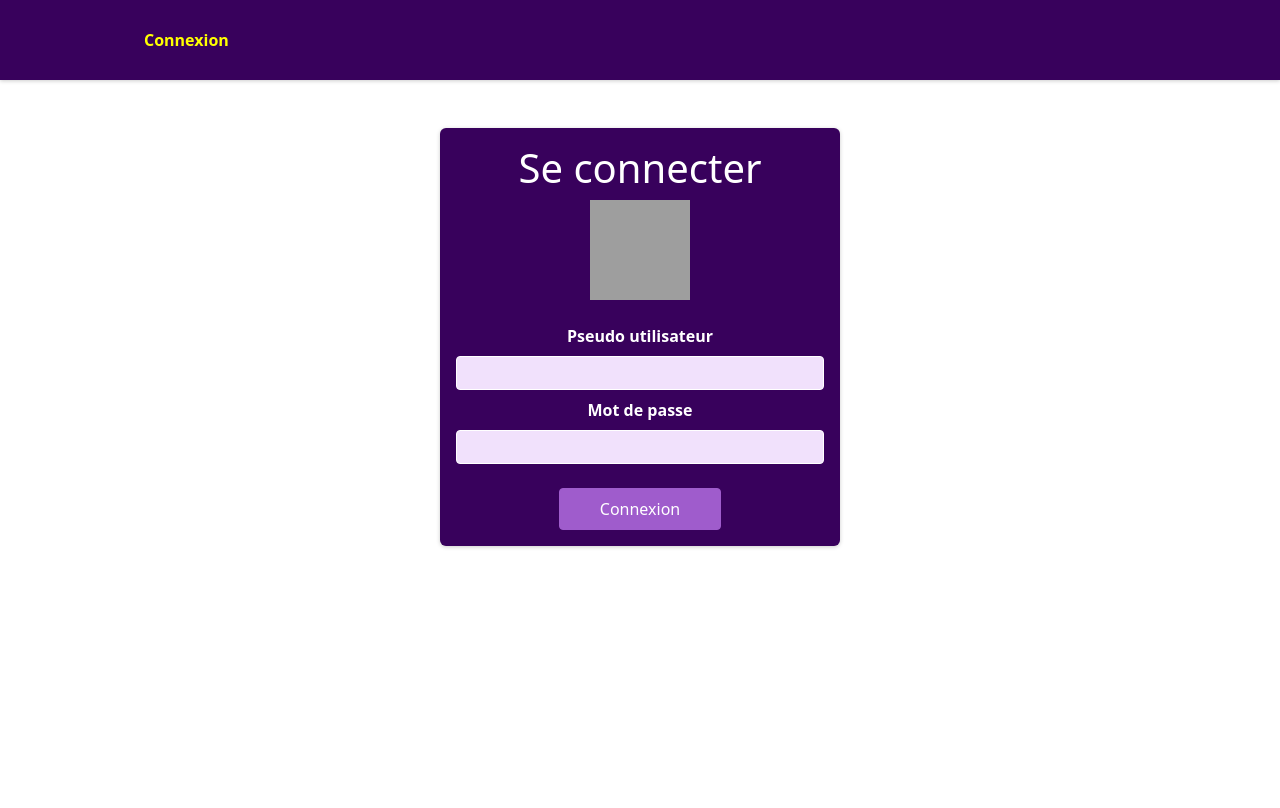
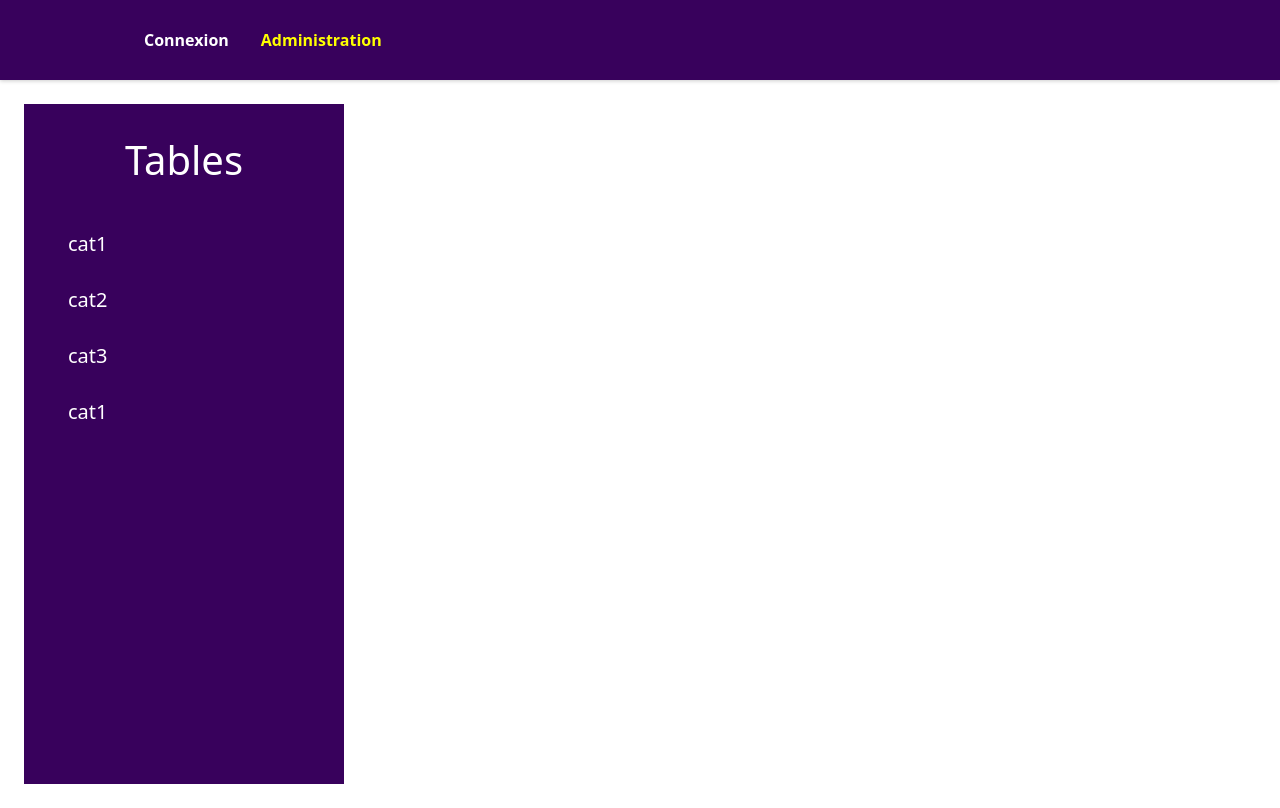
Before and after one commit to gyzzako/IG3-smartcity-react, a React (Create React App) app: page /administration in a window 1280 px wide. Built offline with nearby package versions, Linux system fonts and the light colour scheme; grey boxes are pictures that could not be loaded.

Commit message:
header onglet actif + début backoffice

```diff
--- /dev/null
+++ b/src/components/backOffice/BackOffice.js
@@ -0,0 +1,23 @@
+import React from "react";
+import Header from "../header/Header";
+import Category from "./Category";
+
+class backOffice extends React.Component{
+    constructor() {
+        super();
+        this.state={
+
+        }
+    }
+
+    render(){
+        return(
+          <div>
+              <Header/>
+              <Category/>
+          </div>
+        );
+    }
+}
+
+export default backOffice;
--- /dev/null
+++ b/src/components/backOffice/BackOffice.module.css
@@ -0,0 +1,7 @@
+.category{
+    padding: 2rem;
+    margin: 1.5rem;
+    width: 20rem;
+    height: 85vh;
+    background-color: #38015c;
+}
--- /dev/null
+++ b/src/components/backOffice/Category.js
@@ -0,0 +1,36 @@
+import React from "react";
+import { Navbar, Container } from 'react-bootstrap';
+import classes from './BackOffice.module.css';
+
+class Category extends React.Component{
+    constructor(){
+        super();
+        this.state={
+            categories:["cat1", "cat2", "cat3", "cat1"]
+        }
+    }
+
+    render(){
+        return(
+        <div className={classes.category}>
+            <h1 style={{color: 'white', textAlign: 'center'}}>Tables</h1>
+            <br />
+
+            {/* display category A CONTINUER POUR AFFICHER LE TABLEAU EN FONCTION */}
+            {
+                this.state.categories.map(category => {
+                    return(
+                        <Navbar>
+                            <Container>
+                                <Navbar.Brand style={{color: 'white'}}>{category}</Navbar.Brand>
+                            </Container>
+                        </Navbar>
+                    )
+                })
+            }
+        </div>
+        )
+    }
+}
+
+export default Category;
--- a/src/components/header/Header.js
+++ b/src/components/header/Header.js
@@ -12,7 +12,15 @@ const Header =() =>{
             <nav>
                 <ul>
                     <li>
-                        <NavLink activeClassName={classes.active} to="/">Connexion</NavLink>
+                        <NavLink activeClassName={classes.active} to="/" isActive={(match, location) => {
+                            if (!match) return false;
+                            if(match.url === "/connexion" || match.url === "/"){
+                                return true;
+                            }
+                        }}>Connexion</NavLink>
+                    </li>
+                    <li>
+                        <NavLink activeClassName={classes.active} to="/administration">Administration</NavLink>
                     </li>
                 </ul>
             </nav>
--- a/src/routes/routes.js
+++ b/src/routes/routes.js
@@ -4,16 +4,24 @@ import {
     Switch,
     Route,
 } from "react-router-dom";
+import BackOffice from "../components/backOffice/BackOffice";
 import Login from "../components/login/Login";
 
 export default function Routes(){
     return(
         <Router>
             <Switch>
+            <Route path="/connexion">
+                <Login/>
+            </Route>
+
+            <Route path="/administration">
+                <BackOffice/>
+            </Route>
+
             <Route path="/">
                 <Login/>
             </Route>
-
             </Switch>
         </Router>
     );
```
